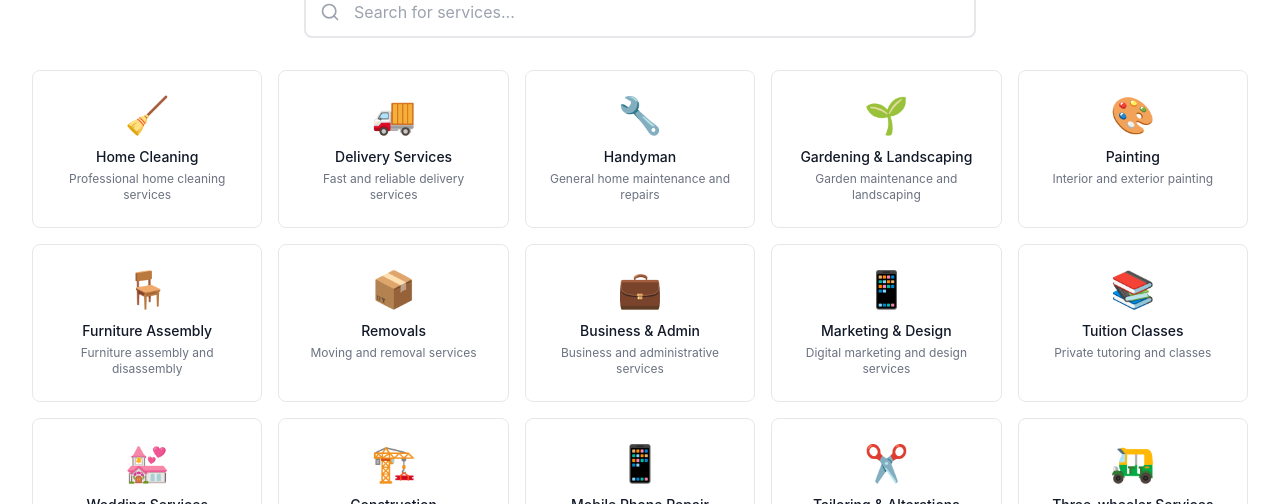
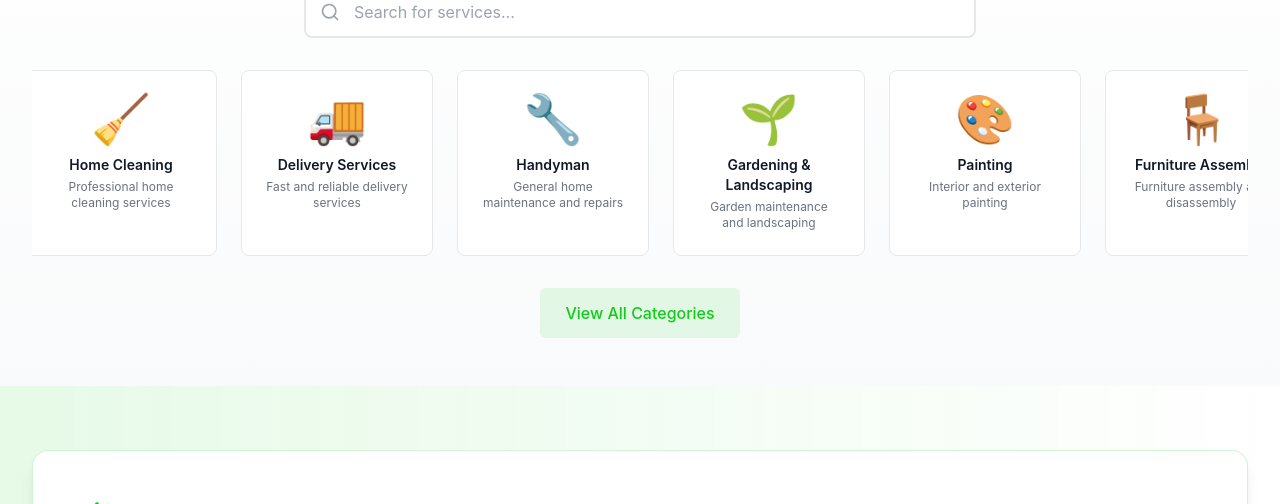
Before and after one commit to Appsbydare/SLSfreelancers, a Next.js app: page /en in a window 1280 px wide. Shown: the part 1436-1940 px from the top of the page. Built offline with nearby package versions, Linux system fonts and the light colour scheme; no server answers.

Commit message:
Convert Popular Categories to horizontal scrolling panel with auto-scroll

```diff
--- a/src/components/CategoryGrid.tsx
+++ b/src/components/CategoryGrid.tsx
@@ -3,14 +3,25 @@
 import Link from 'next/link';
 import { useTranslations, useLocale } from 'next-intl';
 import { categories } from '@/data/categories';
-import { animationClasses } from '@/lib/animations';
 import { Search } from 'lucide-react';
-import { useState } from 'react';
+import { useState, useEffect, useRef } from 'react';
 
-export default function CategoryGrid() {
+interface CategoryGridProps {
+  autoScroll?: boolean;
+  scrollSpeed?: number; // pixels per second
+}
+
+export default function CategoryGrid({
+  autoScroll = true,
+  scrollSpeed = 25
+}: CategoryGridProps = {}) {
   const t = useTranslations('homepage.popularCategories');
   const locale = useLocale();
   const [searchQuery, setSearchQuery] = useState('');
+  const [isPaused, setIsPaused] = useState(false);
+  const scrollContainerRef = useRef<HTMLDivElement>(null);
+  const scrollAnimationRef = useRef<number | null>(null);
+  const lastScrollTimeRef = useRef<number>(Date.now());
 
   const getCategoryName = (category: typeof categories[0]) => {
     switch (locale) {
@@ -30,8 +41,60 @@ export default function CategoryGrid() {
     return name.includes(query) || description.includes(query);
   });
 
+  // Auto-scroll effect
+  useEffect(() => {
+    if (autoScroll && filteredCategories.length > 0 && !isPaused) {
+      startAutoScroll();
+    } else {
+      stopAutoScroll();
+    }
+
+    return () => {
+      stopAutoScroll();
+    };
+    // eslint-disable-next-line react-hooks/exhaustive-deps
+  }, [autoScroll, filteredCategories.length, isPaused]);
+
+  const startAutoScroll = () => {
+    if (!scrollContainerRef.current) return;
+
+    const scroll = () => {
+      if (!scrollContainerRef.current || isPaused) return;
+
+      const now = Date.now();
+      const deltaTime = (now - lastScrollTimeRef.current) / 1000; // Convert to seconds
+      lastScrollTimeRef.current = now;
+
+      const scrollAmount = scrollSpeed * deltaTime;
+      scrollContainerRef.current.scrollLeft += scrollAmount;
+
+      // Reset scroll position when reaching the end (seamless loop)
+      const maxScroll = scrollContainerRef.current.scrollWidth - scrollContainerRef.current.clientWidth;
+      if (scrollContainerRef.current.scrollLeft >= maxScroll) {
+        // Reset to start for seamless loop
+        scrollContainerRef.current.scrollLeft = 0;
+      }
+
+      scrollAnimationRef.current = requestAnimationFrame(scroll);
+    };
+
+    scrollAnimationRef.current = requestAnimationFrame(scroll);
+  };
+
+  const stopAutoScroll = () => {
+    if (scrollAnimationRef.current) {
+      cancelAnimationFrame(scrollAnimationRef.current);
+      scrollAnimationRef.current = null;
+    }
+  };
+
   return (
-    <div id="popular-categories" className="py-12 scroll-mt-20">
+    <div
+      id="popular-categories"
+      className="py-12 scroll-mt-20 bg-gradient-to-b from-white to-gray-50"
+      onMouseEnter={() => setIsPaused(true)}
+      onMouseLeave={() => setIsPaused(false)}
+    >
       <div className="max-w-7xl mx-auto px-4 sm:px-6 lg:px-8">
         <div className="text-center mb-8">
           <h2 className="text-3xl font-bold text-gray-900 mb-4 animate-fade-in-up">
@@ -58,27 +121,38 @@ export default function CategoryGrid() {
 
         {filteredCategories.length > 0 ? (
           <>
-            <div className="grid grid-cols-2 md:grid-cols-3 lg:grid-cols-4 xl:grid-cols-5 gap-4">
-              {filteredCategories.map((category, index) => (
+            <div className="relative overflow-hidden">
+              <div
+                ref={scrollContainerRef}
+                className="flex gap-6 overflow-x-auto scrollbar-hide"
+                style={{
+                  scrollBehavior: 'auto',
+                  WebkitOverflowScrolling: 'touch',
+                  scrollbarWidth: 'none',
+                  msOverflowStyle: 'none',
+                }}
+              >
+                {/* Duplicate categories multiple times for seamless infinite loop */}
+                {[...filteredCategories, ...filteredCategories, ...filteredCategories].map((category, index) => (
                   <Link
-                  key={category.id}
+                    key={`${category.id}-${index}`}
                     href={`/browse-gigs?category=${category.id}`}
-                  className="group bg-white rounded-lg border border-gray-200 p-6 hover:border-brand-green hover:shadow-lg transition-all duration-300 hover:-translate-y-2 animate-fade-in-up"
-                  style={{ animationDelay: `${(index * 100) + 400}ms` }}
+                    className="flex-shrink-0 w-48 bg-white rounded-lg border border-gray-200 p-6 hover:border-brand-green hover:shadow-lg transition-all duration-300 hover:-translate-y-2 group"
                   >
                     <div className="text-center">
-                    <div className="text-4xl mb-3 group-hover:scale-110 transition-transform duration-300 group-hover:rotate-6">
+                      <div className="text-5xl mb-3 group-hover:scale-110 transition-transform duration-300 group-hover:rotate-6">
                         {category.icon}
                       </div>
-                    <h3 className="text-sm font-medium text-gray-900 group-hover:text-brand-green transition-colors duration-300">
+                      <h3 className="text-sm font-semibold text-gray-900 group-hover:text-brand-green transition-colors duration-300 mb-1">
                         {getCategoryName(category)}
                       </h3>
-                    <p className="text-xs text-gray-500 mt-1 line-clamp-2 group-hover:text-gray-700 transition-colors duration-300">
+                      <p className="text-xs text-gray-500 line-clamp-2 group-hover:text-gray-700 transition-colors duration-300">
                         {category.description}
                       </p>
                     </div>
                   </Link>
                 ))}
+              </div>
             </div>
 
             <div className="text-center mt-8">
@@ -90,6 +164,16 @@ export default function CategoryGrid() {
                 {t('viewAll')}
               </Link>
             </div>
+
+            <style jsx>{`
+              .scrollbar-hide {
+                -ms-overflow-style: none;
+                scrollbar-width: none;
+              }
+              .scrollbar-hide::-webkit-scrollbar {
+                display: none;
+              }
+            `}</style>
           </>
         ) : (
           <div className="text-center py-12">
```
Lines whose indentation alone changed are shown as unchanged.
